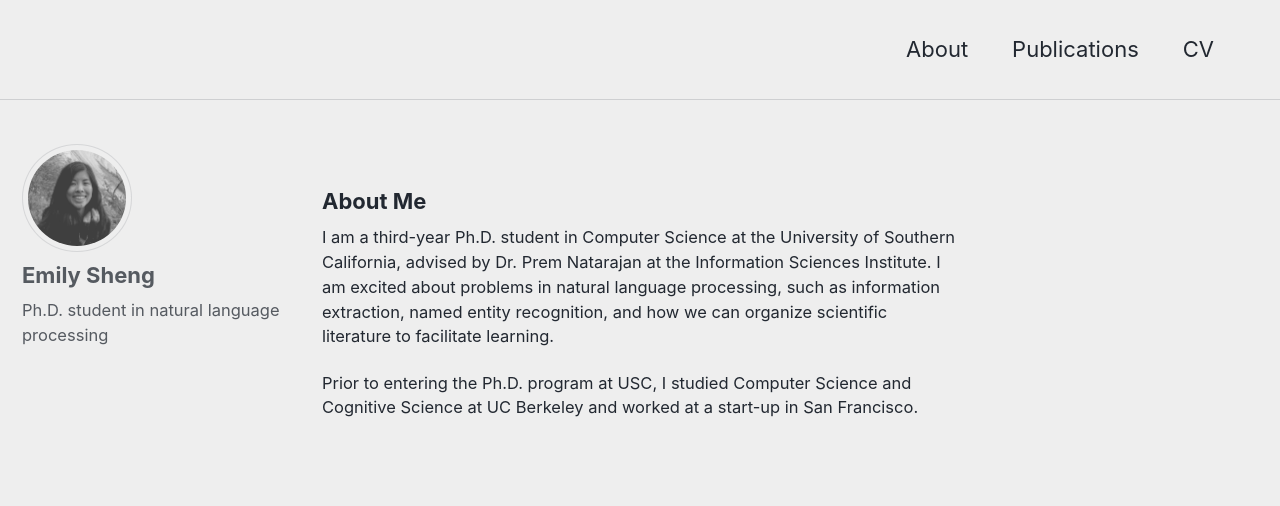
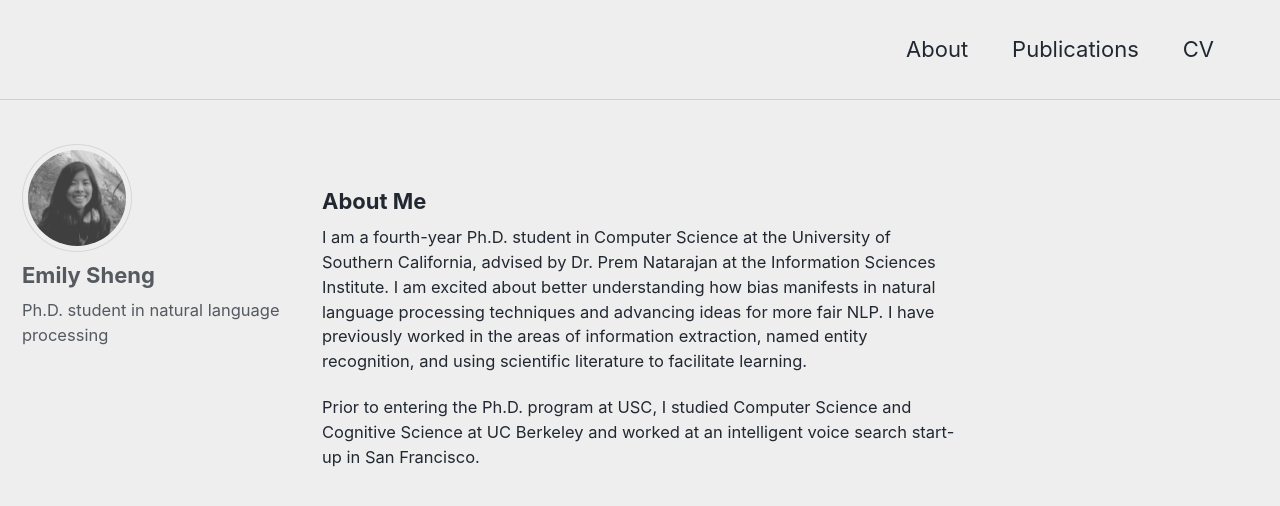
Before and after one commit to ewsheng/ewsheng.github.io, a Jekyll site: the page built from index.html, in a window 1280 px wide and 900 px high. Shown: the top 506 px of the window. Built offline with Jekyll 4.4.1, drawn with Linux system fonts in a browser that asks for light colours; the list of posts is cut into pages by our own code.

Commit message:
updating cv and publications list

```diff
--- a/_layouts/home.html
+++ b/_layouts/home.html
@@ -4,8 +4,8 @@ layout: single
 
 <h3>About Me</h3>
 <p>
-  I am a third-year Ph.D. student in Computer Science at the University of Southern California, advised by Dr. Prem Natarajan at the Information Sciences Institute. I am excited about problems in natural language processing, such as information extraction, named entity recognition, and how we can organize scientific literature to facilitate learning.
+  I am a fourth-year Ph.D. student in Computer Science at the University of Southern California, advised by Dr. Prem Natarajan at the Information Sciences Institute. I am excited about better understanding how bias manifests in natural language processing techniques and advancing ideas for more fair NLP. I have previously worked in the areas of information extraction, named entity recognition, and using scientific literature to facilitate learning.
 </p>
 <p>
-  Prior to entering the Ph.D. program at USC, I studied Computer Science and Cognitive Science at UC Berkeley and worked at a start-up in San Francisco.
+  Prior to entering the Ph.D. program at USC, I studied Computer Science and Cognitive Science at UC Berkeley and worked at an intelligent voice search start-up in San Francisco.
 </p>
--- a/_pages/publications.html
+++ b/_pages/publications.html
@@ -3,7 +3,10 @@ permalink: /publications/
 ---
 <h3>Publications</h3>
 <p>
-    Sheng, E., Miller, S., Ambite, J. L., Natarajan, P. (2017). A Neural Named Entity Recognition Approach to Biological Entity Identification. To appear in <i>Proceedings of the BioCreative VI Workshop.</i>
+    Sheng, E., & Natarajan, P. (2018). A Byte-sized Approach to Named Entity Recognition. arXiv preprint arXiv:1809.08386. <a href="{{ site.url }}/pdfs/byte_sized_ner.pdf">pdf</a>
+</p>
+<p>
+    Sheng, E., Miller, S., Ambite, J. L., Natarajan, P. (2017). A Neural Named Entity Recognition Approach to Biological Entity Identification. To appear in <i>Proceedings of the BioCreative VI Workshop.</i> <a href="{{ site.url }}/pdfs/ner_bioid.pdf">pdf</a>
 </p>
 <p>
     Sheng, E., Natarajan, P., Gordon, J., & Burns, G. (2017). An Investigation into the Pedagogical Features of Documents. In <i>Proceedings of the 12th Workshop on Innovative Use of NLP for Building Educational Applications</i> (pp. 109-120). <a href="{{ site.url }}/pdfs/pedagogical_features.pdf">pdf</a>
```
Also changed, not shown: 3 other files.
